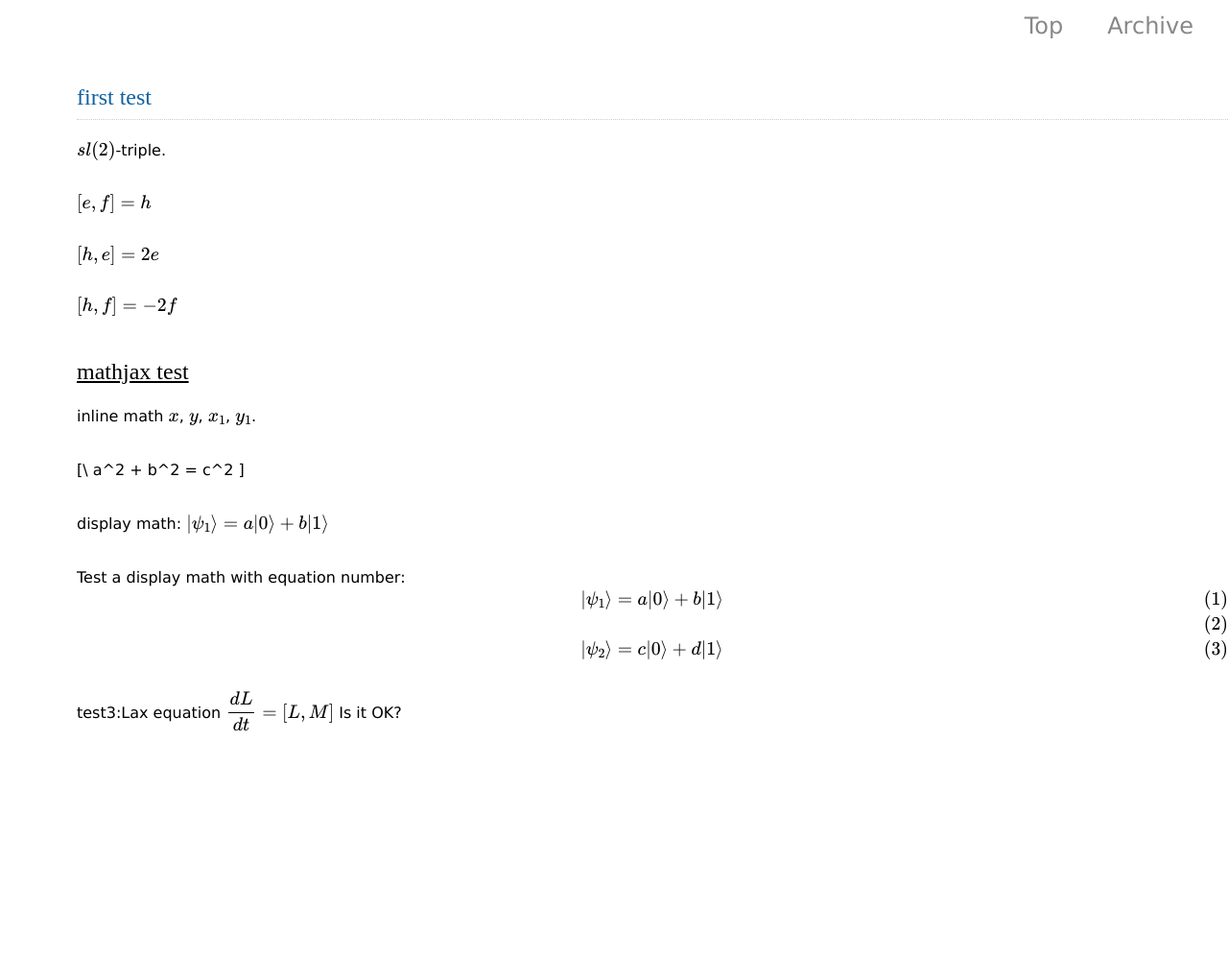
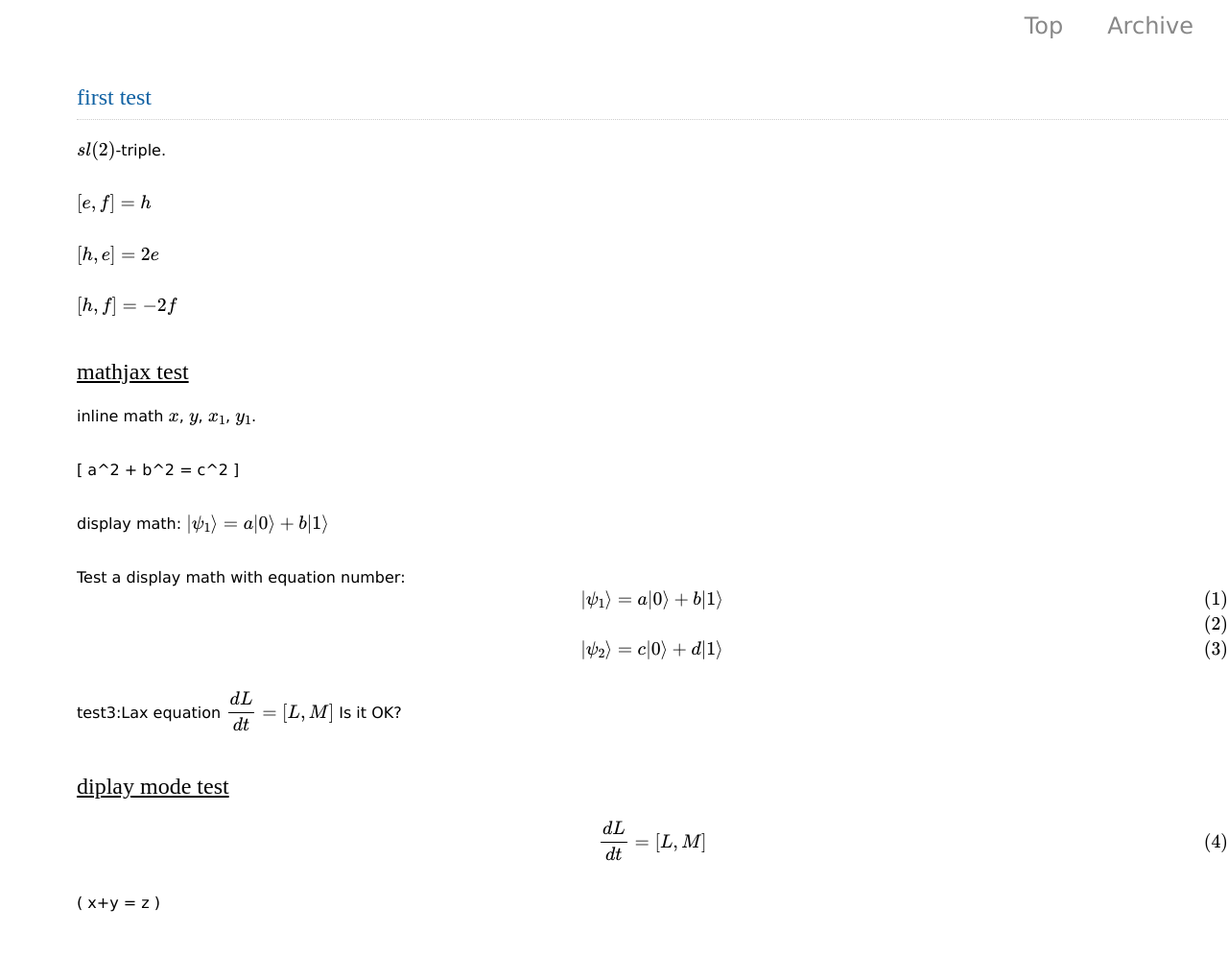
Before and after one commit to vertexoperator/vertexoperator.github.io, a Jekyll site: the page built from _posts/2017-09-26-0.md, in a window 1280 px wide. Shown: the whole page at 96% size. Built offline with Jekyll 4.4.1, drawn with Linux system fonts in a browser that asks for light colours; our own code applies the rules of GitHub Pages for plain Markdown files; formulas are drawn with MathJax 3.

Commit message:
add test

```diff
--- a/_posts/2017-09-26-0.md
+++ b/_posts/2017-09-26-0.md
@@ -14,7 +14,7 @@ $[h,f]=-2f$
 inline math $x$, $y$, $x_1$, $y_1$.
 
 
-[\ a^2 + b^2 = c^2 \]
+\[ a^2 + b^2 = c^2 \]
 
 
 display math:
@@ -33,3 +33,9 @@ $$
 test3:Lax equation
 $$\dfrac{dL}{dt} = [L,M]$$
 Is it OK?
+
+## diplay mode test
+$$\begin{equation} \dfrac{dL}{dt} = [L,M] \end{equation}$$
+
+
+\( x+y = z \)
```
